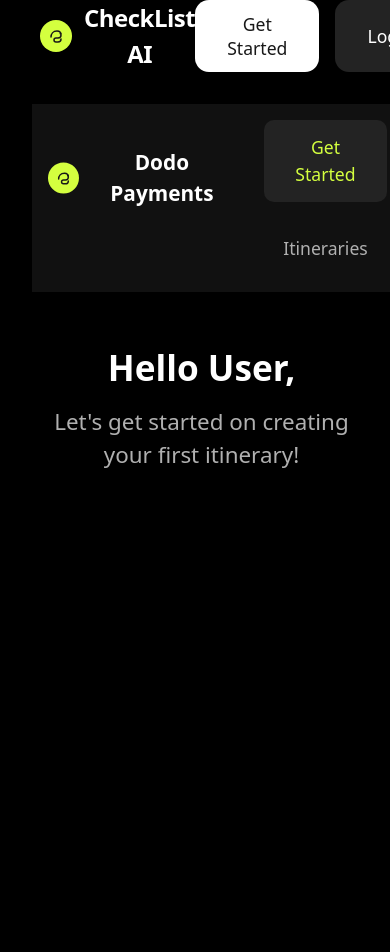
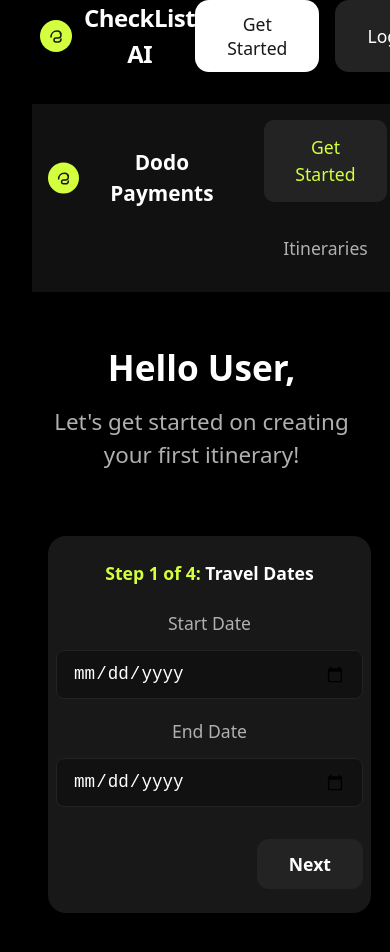
Before and after one commit to ichetanmittal/AI-travel-agent, a React (Vite) app: page /dashboard in a window 390 px wide. Shown: the top 952 px of the page. Built offline with nearby package versions, Linux system fonts and the light colour scheme.

Commit message:
Form created for submitted the data to ai

```diff
--- a/src/Dashboard.css
+++ b/src/Dashboard.css
@@ -64,6 +64,90 @@
   font-size: 1.4rem;
   font-weight: 500;
   color: #b0b0b0;
+  margin-bottom: 2.5rem;
+}
+
+.dashboard-stepper {
+  background: #181818;
+  border-radius: 18px;
+  box-shadow: 0 2px 16px 0 rgba(0,0,0,0.10);
+  padding: 2.5rem 2rem 2rem 2rem;
+  min-width: 340px;
+  max-width: 420px;
+  width: 100%;
+  margin-top: 1.5rem;
+}
+.dashboard-stepper-progress {
+  font-size: 1.1rem;
+  color: #d4ff3f;
+  font-weight: 600;
+  margin-bottom: 1.5rem;
+}
+.dashboard-stepper-label {
+  color: #fff;
+  font-weight: 700;
+}
+.dashboard-stepper-form {
+  display: flex;
+  flex-direction: column;
+  gap: 2rem;
+}
+.dashboard-step-fields {
+  display: flex;
+  flex-direction: column;
+  gap: 1.2rem;
+}
+.dashboard-step-fields label {
+  display: flex;
+  flex-direction: column;
+  font-size: 1.1rem;
+  font-weight: 500;
+  color: #b0b0b0;
+  gap: 0.5rem;
+}
+.dashboard-step-fields input {
+  margin-top: 0.3rem;
+  padding: 0.8rem 1rem;
+  border-radius: 8px;
+  border: 1.5px solid #232323;
+  background: #111;
+  color: #fff;
+  font-size: 1.1rem;
+  outline: none;
+  transition: border 0.2s;
+}
+.dashboard-step-fields input:focus {
+  border: 1.5px solid #d4ff3f;
+}
+.dashboard-stepper-actions {
+  display: flex;
+  gap: 1rem;
+  justify-content: flex-end;
+}
+.dashboard-btn {
+  font-size: 1.1rem;
+  font-weight: 600;
+  padding: 0.8rem 2rem;
+  border: none;
+  border-radius: 12px;
+  cursor: pointer;
+  background: #232323;
+  color: #fff;
+  transition: background 0.2s, color 0.2s;
+}
+.dashboard-btn--primary {
+  background: #d4ff3f;
+  color: #181818;
+}
+.dashboard-btn--primary:hover {
+  background: #b6e62e;
+}
+.dashboard-btn--secondary {
+  background: #232323;
+  color: #fff;
+}
+.dashboard-btn--secondary:hover {
+  background: #333;
 }
 
 @media (max-width: 800px) {
@@ -80,4 +164,9 @@
   .dashboard-main {
     padding: 2rem 1rem;
   }
+  .dashboard-stepper {
+    min-width: 0;
+    max-width: 100%;
+    padding: 1.5rem 0.5rem;
+  }
 }
--- a/src/Dashboard.jsx
+++ b/src/Dashboard.jsx
@@ -1,7 +1,82 @@
-import React from "react";
+import React, { useState } from "react";
 import "./Dashboard.css";
 
+const steps = [
+  {
+    label: "Travel Dates",
+    content: ({ values, onChange }) => (
+      <div className="dashboard-step-fields">
+        <label>
+          Start Date
+          <input type="date" name="startDate" value={values.startDate} onChange={onChange} />
+        </label>
+        <label>
+          End Date
+          <input type="date" name="endDate" value={values.endDate} onChange={onChange} />
+        </label>
+      </div>
+    ),
+  },
+  {
+    label: "From Destination",
+    content: ({ values, onChange }) => (
+      <div className="dashboard-step-fields">
+        <label>
+          From
+          <input type="text" name="from" placeholder="e.g. New York" value={values.from} onChange={onChange} />
+        </label>
+      </div>
+    ),
+  },
+  {
+    label: "To Destination",
+    content: ({ values, onChange }) => (
+      <div className="dashboard-step-fields">
+        <label>
+          To
+          <input type="text" name="to" placeholder="e.g. Paris" value={values.to} onChange={onChange} />
+        </label>
+      </div>
+    ),
+  },
+  {
+    label: "Budget",
+    content: ({ values, onChange }) => (
+      <div className="dashboard-step-fields">
+        <label>
+          Budget (USD)
+          <input type="number" name="budget" placeholder="e.g. 2000" value={values.budget} onChange={onChange} min="0" />
+        </label>
+      </div>
+    ),
+  },
+];
+
 export default function Dashboard({ user = "User" }) {
+  const [step, setStep] = useState(0);
+  const [values, setValues] = useState({
+    startDate: "",
+    endDate: "",
+    from: "",
+    to: "",
+    budget: "",
+  });
+
+  function handleChange(e) {
+    setValues((v) => ({ ...v, [e.target.name]: e.target.value }));
+  }
+
+  function handleNext() {
+    if (step < steps.length - 1) setStep(step + 1);
+  }
+  function handleBack() {
+    if (step > 0) setStep(step - 1);
+  }
+  function handleStart() {
+    // You can handle itinerary creation here
+    alert("Itinerary creation started!\n" + JSON.stringify(values, null, 2));
+  }
+
   return (
     <div className="dashboard-root">
       <aside className="dashboard-sidebar">
@@ -23,7 +98,30 @@ export default function Dashboard({ user = "User" }) {
           <h1>Hello {user},</h1>
           <h2>Let's get started on creating your first itinerary!</h2>
         </div>
-        {/* You can add more dashboard content here */}
+        <div className="dashboard-stepper">
+          <div className="dashboard-stepper-progress">
+            Step {step + 1} of {steps.length}: <span className="dashboard-stepper-label">{steps[step].label}</span>
+          </div>
+          <form className="dashboard-stepper-form" onSubmit={e => e.preventDefault()}>
+            {steps[step].content({ values, onChange: handleChange })}
+            <div className="dashboard-stepper-actions">
+              {step > 0 && (
+                <button type="button" className="dashboard-btn dashboard-btn--secondary" onClick={handleBack}>
+                  Back
+                </button>
+              )}
+              {step < steps.length - 1 ? (
+                <button type="button" className="dashboard-btn" onClick={handleNext}>
+                  Next
+                </button>
+              ) : (
+                <button type="button" className="dashboard-btn dashboard-btn--primary" onClick={handleStart}>
+                  Start Creating Itineraries
+                </button>
+              )}
+            </div>
+          </form>
+        </div>
       </main>
     </div>
   );
```
